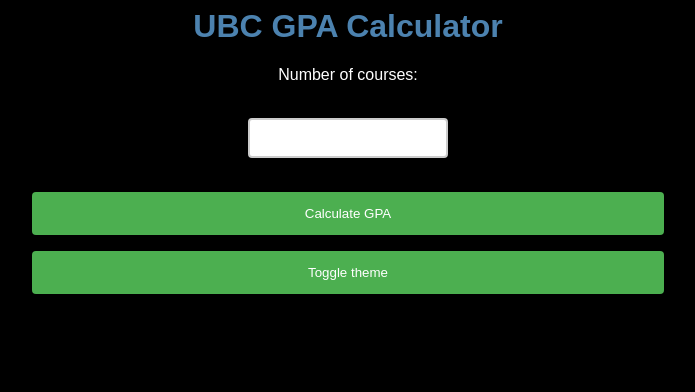
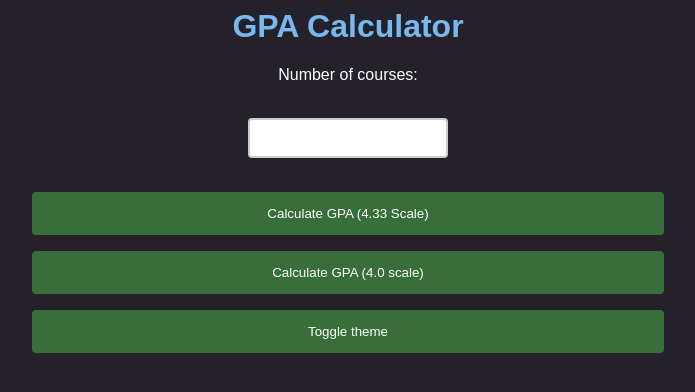
Before and after one commit to Rheiley/GPA-Calculator, a website: page index.html in a window 1280 px wide. Shown: the whole page, without its empty margins (292-987 px from the left). Drawn offline with Linux system fonts and the light colour scheme.

Commit message:
a few cool updates done here and there

```diff
--- a/index.html
+++ b/index.html
@@ -4,13 +4,14 @@
   <title>GPA Calculator</title>
 </head>
 <body class="dark-theme">
-  <h1>UBC GPA Calculator</h1>
+  <h1>GPA Calculator</h1>
   <form>
     <label for="numCourses">Number of courses:</label><br>
     <input type="number" id="numCourses" name="numCourses" oninput="updateGrades()"><br>
-    <div id="courses">
+    <div id="courses" class="grade-container">
     </div>
-    <button type="button" onclick="calculateGPA()">Calculate GPA</button>
+    <button type="button" onclick="calculateGPA(4.33)">Calculate GPA (4.33 Scale)</button>
+    <button type="button" onclick="calculateGPA(4.0)">Calculate GPA (4.0 scale)</button>
     <button id="theme-toggle-button">Toggle theme</button>
   </form>
   <br>
@@ -18,18 +19,25 @@
   <div id="result2"></div>
 
   <script>
-    function calculateGPA() {
+    function calculateGPA(scale) {
       // get the number of courses
       var numCourses = document.getElementById("numCourses").value;
 
+
       // create an array to store the grades for each course
       var grades = [];
+
 
       // get the grade inputs and store them in the grades array
       for (var i = 0; i < numCourses; i++) {
         var gradeInput = "grade" + (i + 1);
         var grade = document.getElementById(gradeInput).value;
         grades.push(grade);
+      }
+
+      if(grade > 100 || grade < 0){
+        alert("Please enter a valid value from 0-100.")
+        return;
       }
 
       // calculate the GPA
@@ -39,6 +47,7 @@
       }
       var gpa = sum / numCourses;
       var gpa2 = 0;
+      if(scale == 4.33){
         if(gpa >= 90) gpa2 = 4.33;
         else if(gpa < 90 & gpa >= 89) gpa2 = 4.30;
         else if(gpa < 89 & gpa >= 88) gpa2 = 4.20;
@@ -82,12 +91,28 @@
         else if(gpa < 53 & gpa >= 52) gpa2 = 1.20;
         else if(gpa < 52 & gpa >= 51) gpa2 = 1.10;
         else gpa2 = 1.00
-
+      }
+      else{
+        if(gpa >= 93) gpa2 = 4.0;
+        else if(gpa < 93 & gpa >= 90) gpa2 = 3.7;
+        else if(gpa < 90 & gpa >= 87) gpa2 = 3.3;
+        else if(gpa < 87 & gpa >= 83) gpa2 = 3.0;
+        else if(gpa < 83 & gpa >= 80) gpa2 = 2.7;
+        else if(gpa < 80 & gpa >= 77) gpa2 = 2.3;
+        else if(gpa < 77 & gpa >= 73) gpa2 = 2.0;
+        else if(gpa < 73 & gpa >= 70) gpa2 = 1.7;
+        else if(gpa < 70 & gpa >= 67) gpa2 = 1.3;
+        else gpa2 = 1.00
+      }
 
       // display the result
 
       document.getElementById("result").innerHTML = "Your GPA in % is: " + gpa + "%";
+      if(scale==4.33){
       document.getElementById("result2").innerHTML = "Your GPA on a 4.33 scale is: " + gpa2;
+      }
+      else
+      document.getElementById("result2").innerHTML = "Your GPA on a 4.0 scale is: " + gpa2;
     }
 
     // create inputs for entering grades when the number of courses changes
@@ -111,6 +136,7 @@
         document.getElementById("courses").appendChild(input);
         document.getElementById("courses").appendChild(document.createElement("br"));
       }
+
     }
     function toggleTheme(event) {
       event.preventDefault();
--- /dev/null
+++ b/package.json
@@ -0,0 +1,6 @@
+{
+  "name": "GPA-Calculator",
+  "version": "1.0.0",
+  "main": "index.js",
+  "license": "MIT"
+}
--- a/style.css
+++ b/style.css
@@ -5,6 +5,10 @@
   h1 {
     text-align: center;
     color: #4c82af;
+  }
+  .dark-theme h1 {
+    text-align: center;
+    color: #77b9ee;
   }
 
   form {
@@ -48,11 +52,21 @@
     border-radius: 4px;
     cursor: pointer;
   }
+  .dark-theme button {
+    width: 50%;
+    background-color: #386e3a;
+    color: white;
+    padding: 14px 20px;
+    margin: 8px 0;
+    border: none;
+    border-radius: 4px;
+    cursor: pointer;
+  }
 
   theme-toggle-button {
     width: 50%;
     background-color: #000000;
-    color: white;
+    color: white(255, 255, 255);
     padding: 14px 20px;
     margin: 8px 0;
     border: none;
@@ -91,7 +105,7 @@
   }
 
   .dark-theme {
-    background-color: black;
+    background-color: rgb(37, 33, 43);
     color: white;
   }
 
@@ -99,3 +113,12 @@
     background-color: white;
     color: black;
   }
+
+  .grade-container {
+    display: flex;
+    flex-wrap: wrap;
+  }
+
+  .grade-input {
+    margin-right: 10px;
+  }
```
Also changed, not shown: 2 other files. Lines whose indentation alone changed are shown as unchanged.
